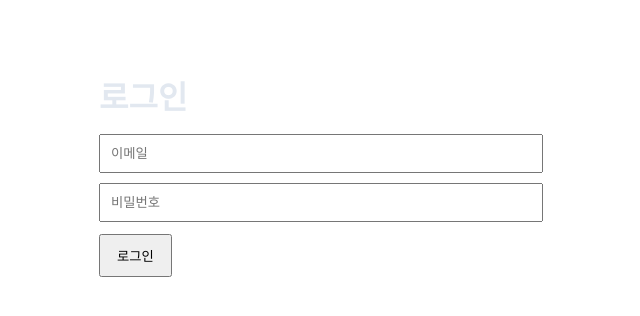
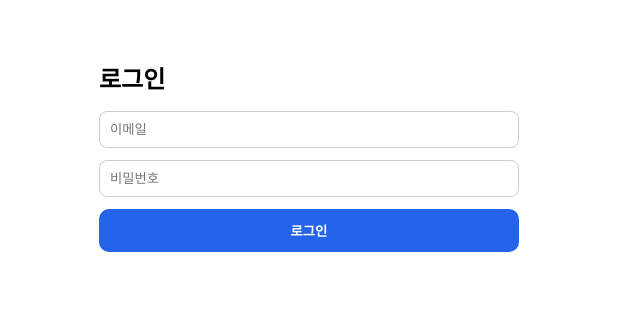
Before and after one commit to obcompany77/smm-panel, a Next.js app: page /auth in a window 1280 px wide. Shown: the top 316 px of the page, without its empty margins (331-971 px from the left). Built offline with nearby package versions, Linux system fonts and the light colour scheme.

Commit message:
Update auth.tsx

```diff
--- a/pages/auth.tsx
+++ b/pages/auth.tsx
@@ -1,61 +1,86 @@
-// pages/auth.tsx
-import { useState } from "react";
+// pages/auth.tsx  (로그인 페이지 파일에 그대로 붙여넣기)
+// 파일 이름이 login.tsx 라면 파일 최상단 주석만 바꾸고 내용은 동일하게 쓰면 됩니다.
+
+import { useState, FormEvent } from 'react';
+import { useRouter } from 'next/router';
 
 export default function AuthPage() {
-  const [email, setEmail] = useState("");
-  const [password, setPassword] = useState("");
-  const [msg, setMsg] = useState<string | null>(null);
-  const [loading, setLoading] = useState(false);
+  const router = useRouter();
+  const [email, setEmail] = useState('');
+  const [password, setPassword] = useState('');
+  const [msg, setMsg] = useState<string>('');
 
-  // ★ 핵심: 반드시 e.preventDefault() 해서 GET 이동을 막고 fetch(POST)로 보낸다
-  const onSubmit = async (e: React.FormEvent) => {
+  async function handleLogin(e: FormEvent) {
     e.preventDefault();
-    setMsg(null);
-    setLoading(true);
+    setMsg('');
+
+    const res = await fetch('/api/auth/login', {
+      method: 'POST',
+      headers: { 'Content-Type': 'application/json' },
+      body: JSON.stringify({ email, password }),
+    });
+
+    // 실패/빈 바디 대비: 안전하게 파싱
+    let data: any = {};
     try {
-      const r = await fetch("/api/auth/login", {
-        method: "POST",
-        headers: { "Content-Type": "application/json" },
-        body: JSON.stringify({ email, password }),
-      });
-      const data = await r.json();
-      if (!r.ok) throw new Error(data?.msg || "로그인 실패");
-      localStorage.setItem("token", data.token);
-      localStorage.setItem("user_id", data.userId);
-      // 로그인 후 이동할 페이지
-      window.location.href = "/services";
-    } catch (err: any) {
-      setMsg(err.message);
-    } finally {
-      setLoading(false);
+      data = await res.json();
+    } catch {
+      data = {};
     }
-  };
+
+    if (!res.ok || !data?.ok) {
+      setMsg(data?.msg || `로그인 실패 (${res.status})`);
+      return;
+    }
+
+    // 최소 토큰 저장 (MVP)
+    localStorage.setItem('token', data.token);
+    // 필요하면 사용자 정보도: localStorage.setItem('me', JSON.stringify(data.user));
+
+    router.push('/'); // 홈으로 이동
+  }
 
   return (
-    <div style={{ maxWidth: 420, margin: "72px auto", color: "#e2e8f0" }}>
-      <h1 style={{ marginBottom: 16 }}>로그인</h1>
-      <form onSubmit={onSubmit}>
+    <div style={{ maxWidth: 420, margin: '60px auto', fontFamily: 'system-ui, sans-serif' }}>
+      <h1 style={{ fontSize: 24, fontWeight: 700, marginBottom: 16 }}>로그인</h1>
+
+      <form onSubmit={handleLogin} style={{ display: 'grid', gap: 12 }}>
         <input
           type="email"
           placeholder="이메일"
           value={email}
           onChange={(e) => setEmail(e.target.value)}
+          style={{ padding: 10, border: '1px solid #ccc', borderRadius: 8 }}
           required
-          style={{ display: "block", width: "100%", marginBottom: 10, padding: 10 }}
         />
         <input
           type="password"
           placeholder="비밀번호"
           value={password}
           onChange={(e) => setPassword(e.target.value)}
+          style={{ padding: 10, border: '1px solid #ccc', borderRadius: 8 }}
           required
-          style={{ display: "block", width: "100%", marginBottom: 12, padding: 10 }}
         />
-        <button type="submit" disabled={loading} style={{ padding: "10px 16px" }}>
-          {loading ? "로그인 중..." : "로그인"}
+        <button
+          type="submit"
+          style={{
+            padding: 12,
+            borderRadius: 10,
+            border: 0,
+            background: '#2563eb',
+            color: '#fff',
+            fontWeight: 600,
+          }}
+        >
+          로그인
         </button>
       </form>
-      {msg && <p style={{ color: "#f87171", marginTop: 12 }}>{msg}</p>}
+
+      {msg && (
+        <p style={{ color: '#e11d48', marginTop: 12 }}>
+          {msg}
+        </p>
+      )}
     </div>
   );
 }
```
